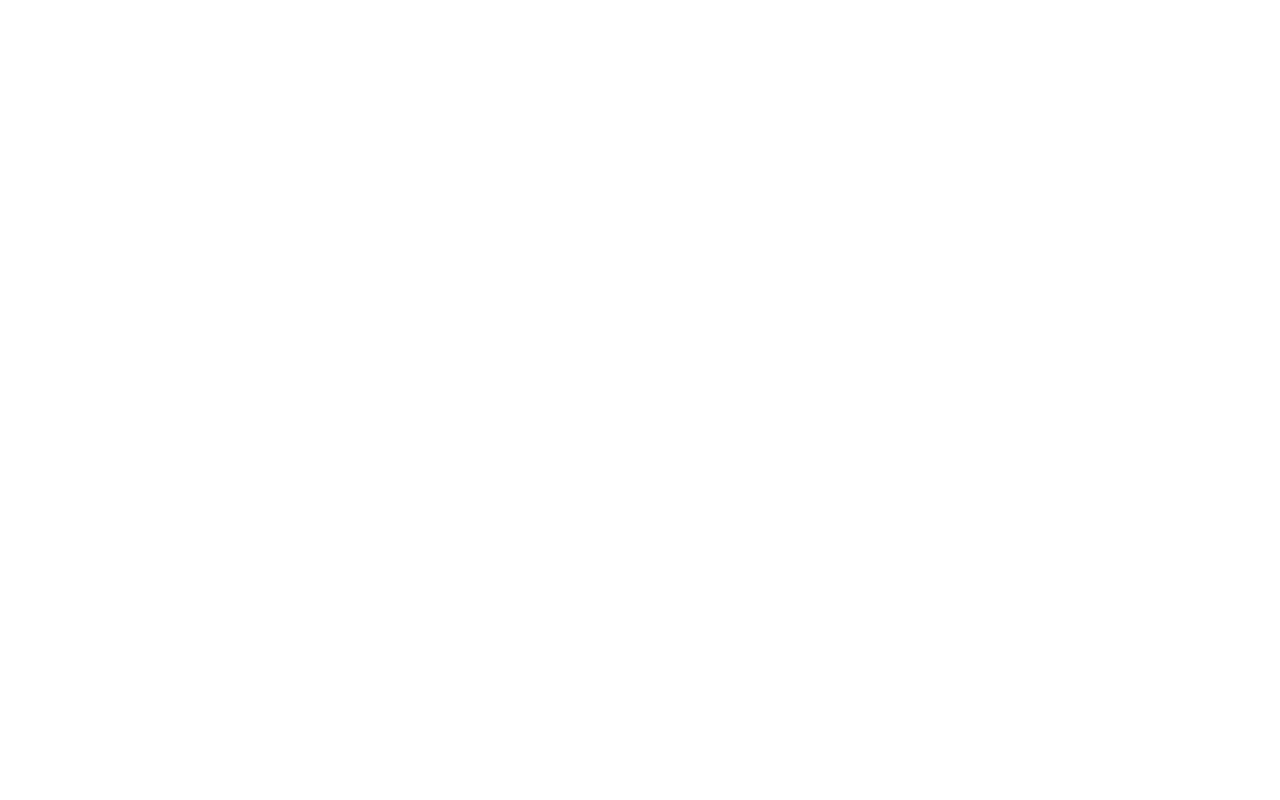
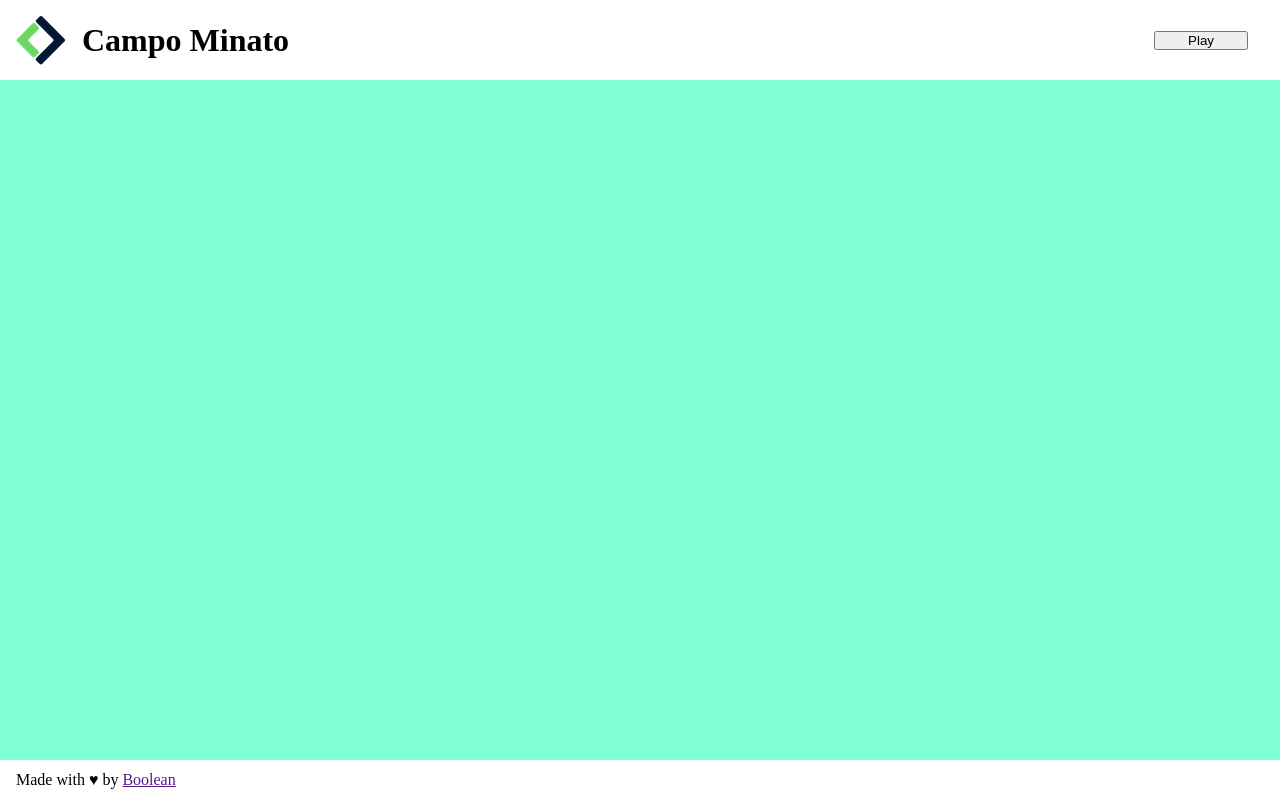
Before and after one commit to OttavioPaolini/js-campominato-grid, a plain HTML site: page index.html in a window 1280 px wide. Drawn offline with Linux system fonts and the light colour scheme.

Commit message:
creata la griglia di partenza in js

```diff
--- a/css/style.css
+++ b/css/style.css
@@ -4,3 +4,50 @@
     padding: 0;
     box-sizing: border-box;
 }
+/* COMMON */
+.flex{
+    display: flex;
+}
+.align-center{
+    align-items: center;
+}
+
+/* HEADER */
+.header{
+    height: 10vh;
+    width: 100%;
+    justify-content: space-between;
+}
+.hd-left img{
+    margin: 0 1rem;
+}
+#btn{
+    margin-right: 2rem;
+    padding: 0 2rem;
+}
+
+/* MAIN */
+.container{
+    height: 85vh;
+    width: 100%;
+    background-color:#7FFFD4;
+    justify-content: center;
+}
+.grid{
+    height: 700px;
+    width: 700px;
+    flex-wrap: wrap;
+}
+.box{
+    width: calc(100% / 10);
+    height: calc(100% / 10);
+    border: 1px solid black;
+}
+/* FOOTER */
+footer{
+    height: 5vh;
+}
+#sign{
+    margin-left: 1rem;
+    line-height: 5vh;
+}
--- a/index.html
+++ b/index.html
@@ -9,6 +9,31 @@
     <title>Campo Minato</title>
 </head>
 <body>
+    <!-- Header -->
+    <header class=" header flex">
+        <div class="flex hd-left align-center">
+            <img id="logo" src="img/Logo.png" alt="logo">
+            <h1>Campo Minato</h1>
+        </div>
+        <div class="hd-right flex align-center">
+            <button id="btn">Play</button>
+        </div>
+    </header>
+    <!-- /Header -->
+    <!-- Main-field -->
+    <main>
+        <div class="container flex align-center ">
+            <div class="grid flex">
+
+            </div>
+        </div>
+    </main>
+    <!-- /Main-field -->
+    <!-- Footer -->
+    <footer>
+        <p id="sign">Made with &hearts; by <a href="">Boolean</a></p>
+    </footer>
+    <!-- /Footer -->
 
 
 
--- a/js/script.js
+++ b/js/script.js
@@ -0,0 +1,24 @@
+// **Consegna**
+// L'utente clicca su un bottone che genererà una griglia di gioco quadrata.
+// Ogni cella ha un numero progressivo, da 1 a 100.
+// Ci saranno quindi 10 caselle per ognuna delle 10 righe.
+// Quando l'utente clicca su ogni cella, la cella cliccata si colora di azzurro ed emetto un messaggio in console con il numero della cella cliccata.
+
+
+// prendo il bottone dall'html
+
+const myBtn = document.getElementById("btn")
+console.log(btn);
+const maxUndred = 100;
+const grid = document.querySelector(".grid");
+console.log(grid);
+
+// creo la funzione del bottone per far partire il gioco
+
+for(let i = 0; i < maxUndred; i ++){
+    myBtn.addEventListener("click", function(){
+    const newSquare = document.createElement("div");
+    newSquare.classList.add("box");
+    grid.append(newSquare);
+    })
+}
```
Also changed, not shown: img/Logo.png (added).
